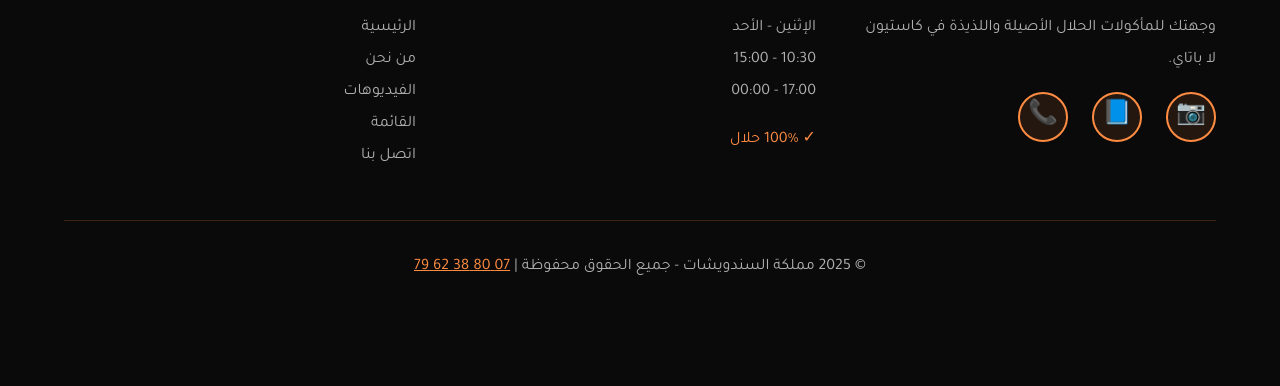
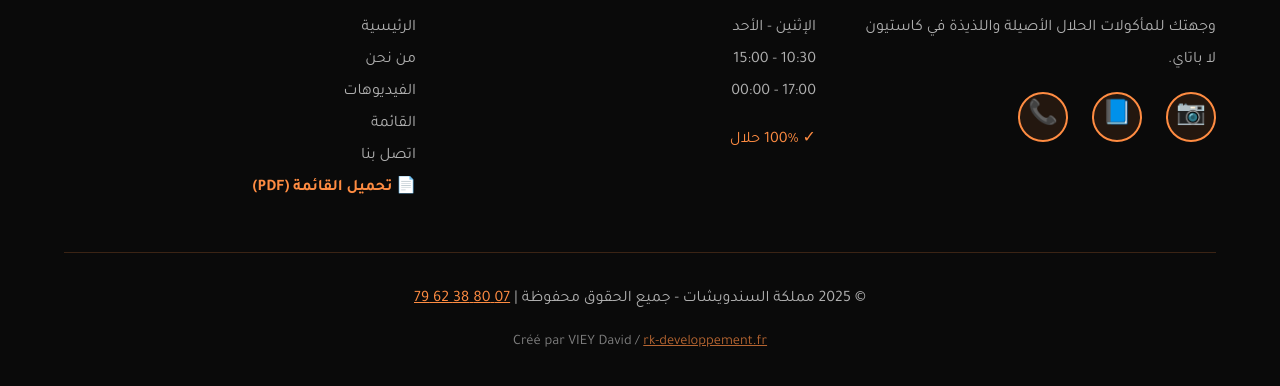
Before and after one commit to riisalthkraa/Royaume-des-Sandwiches, a plain HTML site: page index-ar.html in a window 1280 px wide. Shown: the part 5724-6110 px from the top of the page. Before the commit the page ends 6038 px from the top, so only its background shows below. Drawn offline with Linux system fonts and the light colour scheme.

Commit message:
Add files via upload

```diff
--- a/index-ar.html
+++ b/index-ar.html
@@ -1225,12 +1225,14 @@
                     <li><a href="#videos">الفيديوهات</a></li>
                     <li><a href="#menu">القائمة</a></li>
                     <li><a href="#contact">اتصل بنا</a></li>
+                    <li><a href="Menu - Royaume des Sandwiches.pdf" download style="color: var(--orange-primary); font-weight: 600;">📄 تحميل القائمة (PDF)</a></li>
                 </ul>
             </div>
         </div>
 
         <div class="footer-bottom">
             <p>&copy; 2025 مملكة السندويشات - جميع الحقوق محفوظة | <a href="tel:0780386279" style="color: var(--orange-primary);">07 80 38 62 79</a></p>
+            <p style="margin-top: 1rem; font-size: 0.9rem; opacity: 0.7;">Créé par VIEY David / <a href="https://rk-developpement.fr" target="_blank" style="color: var(--orange-primary);">rk-developpement.fr</a></p>
         </div>
     </footer>
 
```
Also changed, not shown: index.html (+2 -0 lines).
